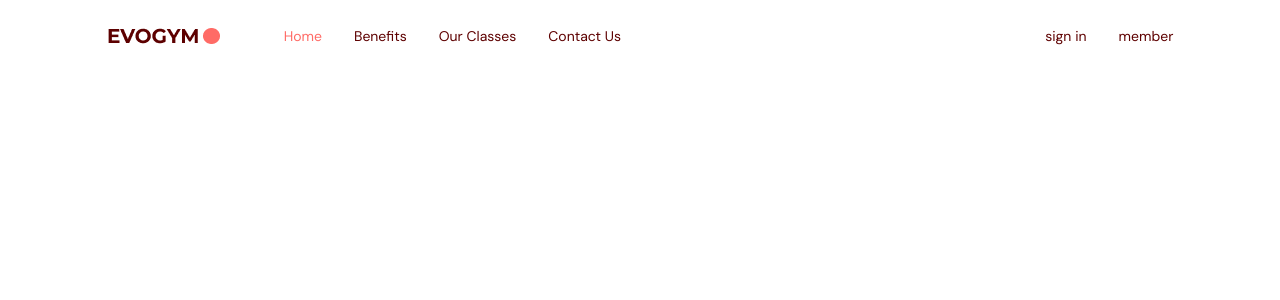
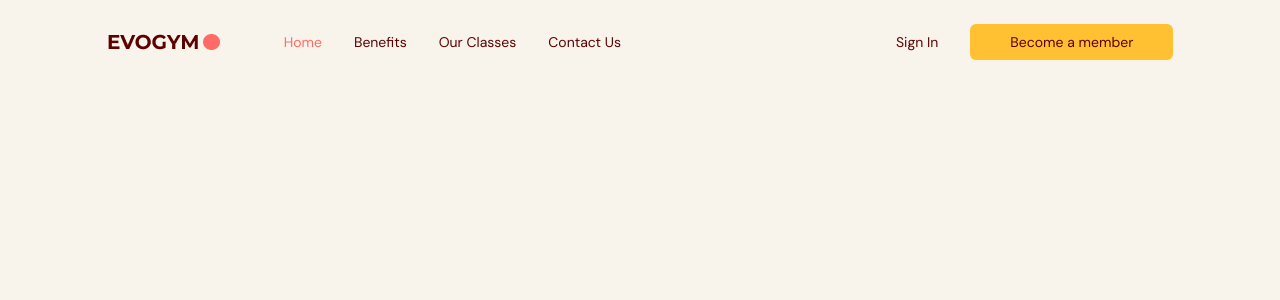
Before and after one commit to saira512dev/GymApp, a React (Vite) app: page / in a window 1280 px wide. Shown: the top 300 px of the page. Built offline with nearby package versions, Linux system fonts and the light colour scheme.

Commit message:
Added mobile menu

```diff
--- a/src/App.tsx
+++ b/src/App.tsx
@@ -1,14 +1,33 @@
 import Navbar from "@/scenes/Navbar";
-import { useState } from "react";
+import { useEffect, useState } from "react";
 import { SelectedPage } from "@/shared/types";
 
 function App() {
   const [selectedPage, setSelectedPage] = useState<SelectedPage>(
     SelectedPage.Home,
   );
+  const [isTopOfPage, setIsTopOfPage] = useState<boolean>(true);
+
+  useEffect(() => {
+    const handleScroll = () => {
+      if (window.scrollY === 0) {
+        setIsTopOfPage(true);
+        setSelectedPage(SelectedPage.Home);
+      }
+      if (window.scrollY !== 0) setIsTopOfPage(false);
+    };
+
+    window.addEventListener("scroll", handleScroll);
+    return () => window.removeEventListener("scroll", handleScroll);
+  }, []);
+
   return (
-    <div className="bg-gray-50">
-      <Navbar selectedPage={selectedPage} setSelectedPage={setSelectedPage} />
+    <div className="app bg-gray-20">
+      <Navbar
+        isTopOfPage={isTopOfPage}
+        selectedPage={selectedPage}
+        setSelectedPage={setSelectedPage}
+      />
     </div>
   );
 }
--- a/src/scenes/Navbar/index.tsx
+++ b/src/scenes/Navbar/index.tsx
@@ -3,20 +3,31 @@
 import Logo from "@/assets/Logo.png";
 import Link from "./Link";
 import { SelectedPage } from "@/shared/types";
+import useMediaQuery from "@/hooks/useMediaQuery";
+import ActionButton from "@/shared/ActionButton";
 
 type Props = {
+  isTopOfPage: boolean;
   selectedPage: SelectedPage;
   setSelectedPage: (value: SelectedPage) => void;
 };
 
-const Navbar = ({ selectedPage, setSelectedPage }: Props) => {
+const Navbar = ({ isTopOfPage, selectedPage, setSelectedPage }: Props) => {
   const flexBetween = "flex items-center justify-between";
+  const [isMenuToggled, setIsMenuToggled] = useState<boolean>(false);
+  const isAboveMediumScreens = useMediaQuery("(min-width: 1060px)");
+  const navbarBackground = isTopOfPage ? "" : "bg-primary-100 drop-shadow";
+
   return (
     <nav>
-      <div className={`${flexBetween} fixed top-0 z-30 w-full py-6`}>
+      <div
+        className={`${navbarBackground} ${flexBetween} fixed top-0 z-30 w-full py-6`}
+      >
         <div className={`${flexBetween} mx-auto w-5/6`}>
           <div className={`${flexBetween} w-full gap-16`}>
             <img src={Logo} alt="logo" />
+
+            {isAboveMediumScreens ? (
               <div className={`${flexBetween} w-full `}>
                 <div className={`${flexBetween} gap-8 text-sm`}>
                   <Link
@@ -41,13 +52,59 @@
                   />
                 </div>
                 <div className={`${flexBetween} gap-8 text-sm`}>
-                <p>sign in</p>
-                <p>member</p>
+                  <p>Sign In</p>
+                  <ActionButton setSelectedPage={setSelectedPage}>
+                    Become a member
+                  </ActionButton>
+                </div>
+              </div>
+            ) : (
+              //   <div>
+              <button
+                className="rounded-full  bg-secondary-500 p-2"
+                onClick={() => setIsMenuToggled(!isMenuToggled)}
+              >
+                <Bars3Icon className="h-6 w-6 text-white" />
+              </button>
+            )}
           </div>
         </div>
       </div>
+
+      {/* MOBILE MENU */}
+
+      {!isAboveMediumScreens && isMenuToggled && (
+        <div className="fixed right-0 bottom-0 z-40 h-full w-[300px] bg-primary-100 drop-shadow-xl">
+          <div className="flex justify-end p-12">
+            <button onClick={() => setIsMenuToggled(!isMenuToggled)}>
+              <XMarkIcon className="h-6 w-6 text-gray-400" />
+            </button>
+          </div>
+          {/* MENU ITEMS */}
+          <div className="ml-[33%] flex flex-col gap-10 text-2xl">
+            <Link
+              page="Home"
+              selectedPage={selectedPage}
+              setSelectedPage={setSelectedPage}
+            />
+            <Link
+              page="Benefits"
+              selectedPage={selectedPage}
+              setSelectedPage={setSelectedPage}
+            />
+            <Link
+              page="Our Classes"
+              selectedPage={selectedPage}
+              setSelectedPage={setSelectedPage}
+            />
+            <Link
+              page="Contact Us"
+              selectedPage={selectedPage}
+              setSelectedPage={setSelectedPage}
+            />
           </div>
         </div>
+      )}
     </nav>
   );
 };
--- /dev/null
+++ b/src/shared/ActionButton.tsx
@@ -0,0 +1,21 @@
+import AnchorLink from "react-anchor-link-smooth-scroll";
+import { SelectedPage } from "./types";
+
+type Props = {
+  children: React.ReactNode;
+  setSelectedPage: (value: SelectedPage) => void;
+};
+
+const ActionButton = ({ children, setSelectedPage }: Props) => {
+  return (
+    <AnchorLink
+      className="rounded-md bg-secondary-500 px-10 py-2 hover:bg-primary-500 hover:text-white"
+      onClick={() => setSelectedPage(SelectedPage.ContactUs)}
+      href={`#${SelectedPage.ContactUs}`}
+    >
+      {children}
+    </AnchorLink>
+  );
+};
+
+export default ActionButton;
```
Lines whose indentation alone changed are shown as unchanged.
